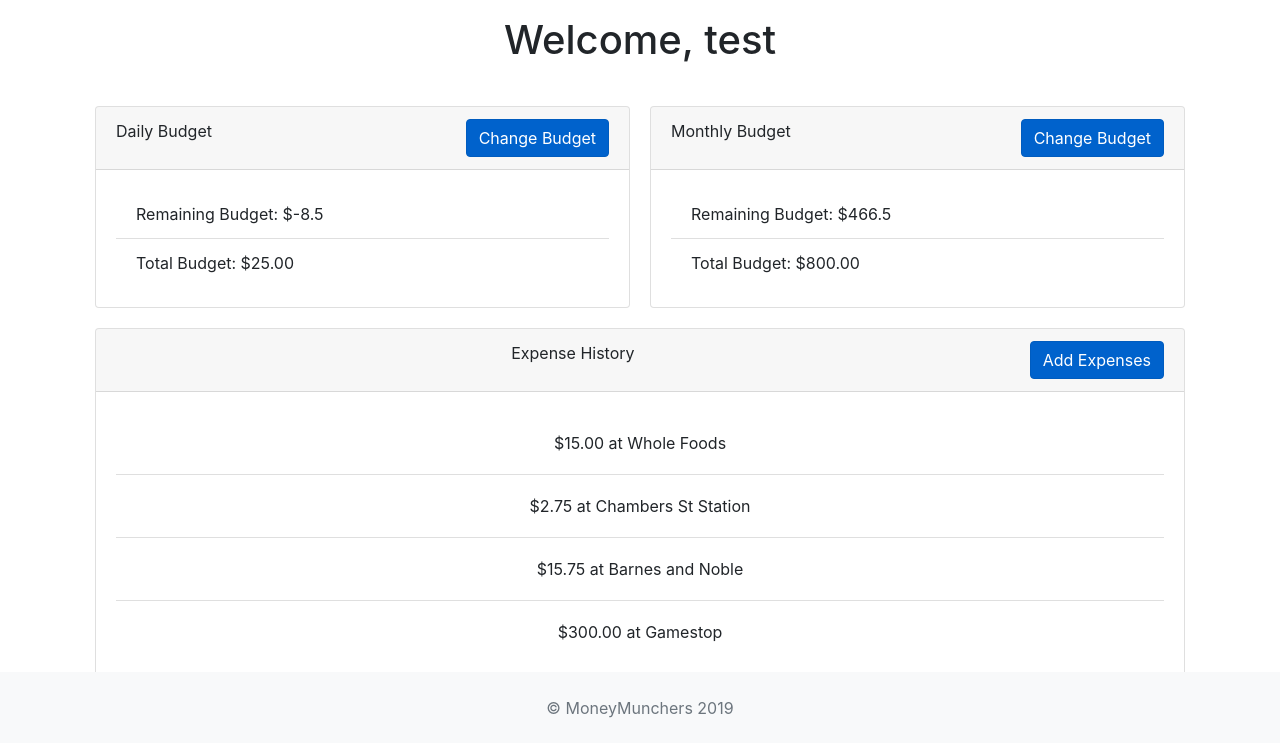
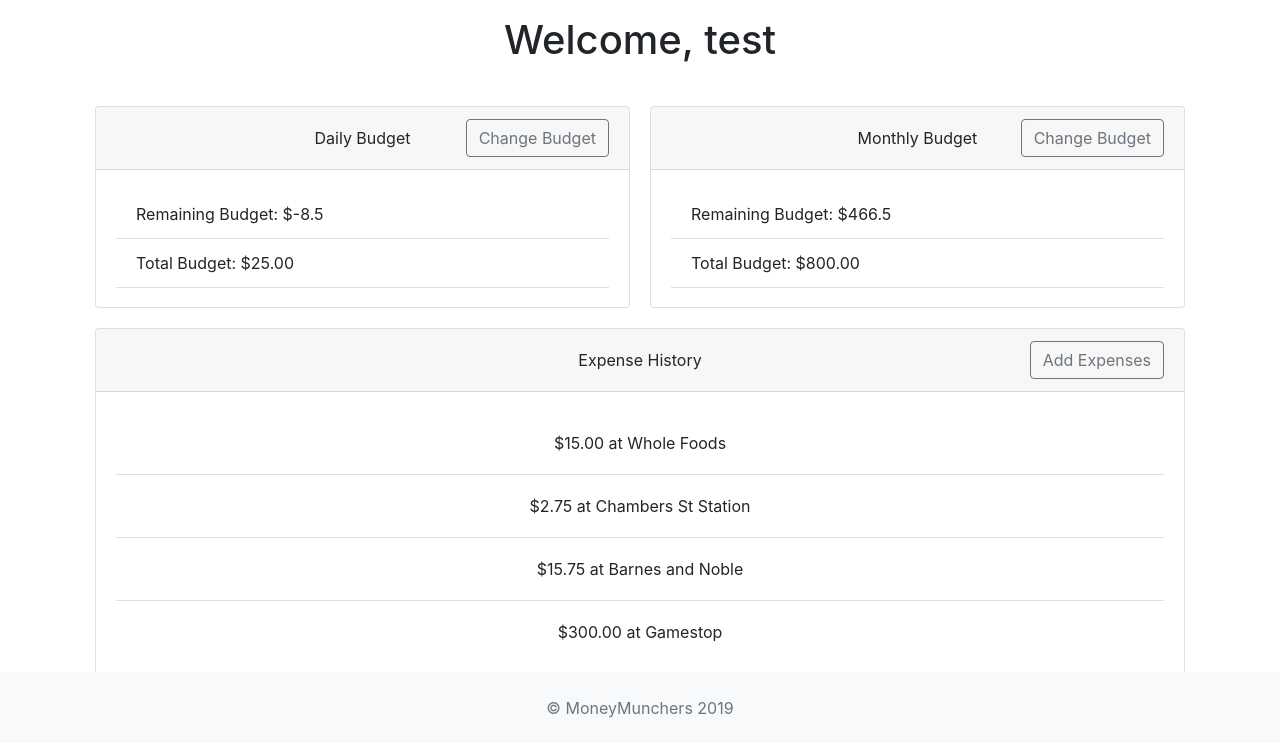
Before and after one commit to StudentDX/MoneyMunchers, a Flask app: template app/templates/profile.html in a window 1280 px wide. Shown: the part 56-799 px from the top of the page. Run offline with Flask 2, Linux system fonts and the light colour scheme; data comes from the database, SQL or seed files in the repository; the template is opened without the code that fills it: values that come from a table or form of the project are taken from there, most other values are stand-ins (such as "Sample title", 1, 10 or a date in 2020); some libraries are stand-ins or nearby versions.

Commit message:
implemented updating budgets

```diff
--- a/app/templates/profile.html
+++ b/app/templates/profile.html
@@ -10,6 +10,18 @@
     }
     .column {
         width: 50%;
+    }
+    .card-header {
+        display: grid;
+        grid-template-columns: repeat(3,1fr);
+        align-items: center;
+    }
+    .middle {
+        text-align: center;
+        grid-column-start: 2;
+    }
+    .btn-outline-secondary {
+        margin-left: auto;
     }
 </style>
 {% endblock %}
@@ -25,8 +37,14 @@
             <div class="column">
                 <div class="card">
                     <div class="card-header">
+                        <div class="middle">
                             Daily Budget
-                        <a href="/expense" class="btn float-right btn-primary active" role="button" aria-pressed="true">Change Budget</a>
+                        </div>
+                        {% if user.daily_budget is not none %}
+                        <button class="btn btn-outline-secondary" type="button" data-target="#daily" data-toggle="collapse" aria-expanded="false" aria-controls="daily">
+                            Change Budget
+                        </button>
+                        {% endif %}
                     </div>
                     <div class="card-body">
                         {% if user.daily_budget is not none %}
@@ -43,8 +61,9 @@
                             <button class="btn btn-primary" type="button" data-target="#daily" data-toggle="collapse" aria-expanded="false" aria-controls="daily">
                                 Set one now
                             </button>
+                        {% endif %}
                         <div class="collapse" id="daily">
-                                <hr>
+                            <br>
                             <form method="POST">
                                 {{ daily.csrf_token }}
                                 <div class="input-group">
@@ -56,15 +75,18 @@
                                 <div class="input-group-append">{{ daily.submit() }}</div>
                             </form>
                         </div>
-                        {% endif %}
                     </div>
                 </div>
             </div>
             <div class="column">
                 <div class="card">
                     <div class="card-header">
-                      Monthly Budget
-                      <a href="/expense" class="btn float-right btn-primary active" role="button" aria-pressed="true">Change Budget</a>
+                        <div class="middle">Monthly Budget</div>
+                        {% if user.monthly_budget is not none %}
+                        <button class="btn btn-outline-secondary" type="button" data-target="#monthly" data-toggle="collapse" aria-expanded="false" aria-controls="monthly">
+                            Change Budget
+                        </button>
+                        {% endif %}
                     </div>
                     <div class="card-body">
                         {% if user.monthly_budget is not none %}
@@ -81,8 +103,9 @@
                             <button class="btn btn-primary" type="button" data-target="#monthly" data-toggle="collapse" aria-expanded="false" aria-controls="monthly">
                                 Set one now
                             </button>
+                        {% endif %}
                         <div class="collapse" id="monthly">
-                            <hr>
+                            <br>
                             <form method="POST">
                                 {{ monthly.csrf_token }}
                                 <div class="input-group">
@@ -94,7 +117,6 @@
                                 <div class="input-group-append">{{ monthly.submit() }}</div>
                             </form>
                         </div>
-                        {% endif %}
                     </div>
                 </div>
             </div>
@@ -102,8 +124,10 @@
         <div class="row">
             <div class="card" style="width:100%">
                 <div class="card-header" align="center">
-                  Expense History
-                  <a href="/expense" class="btn float-right btn-primary active" role="button" aria-pressed="true">Add Expenses</a>
+                    <div class="middle">Expense History</div>
+                    <a href={{ url_for('expense') }} class="btn btn-outline-secondary" role="button">
+                        Add Expenses
+                    </a>
                 </div>
                 <div class="card-body" style="text-align: center">
                     {% if user.expenses|length > 0 %}
```
Lines whose indentation alone changed are shown as unchanged.
